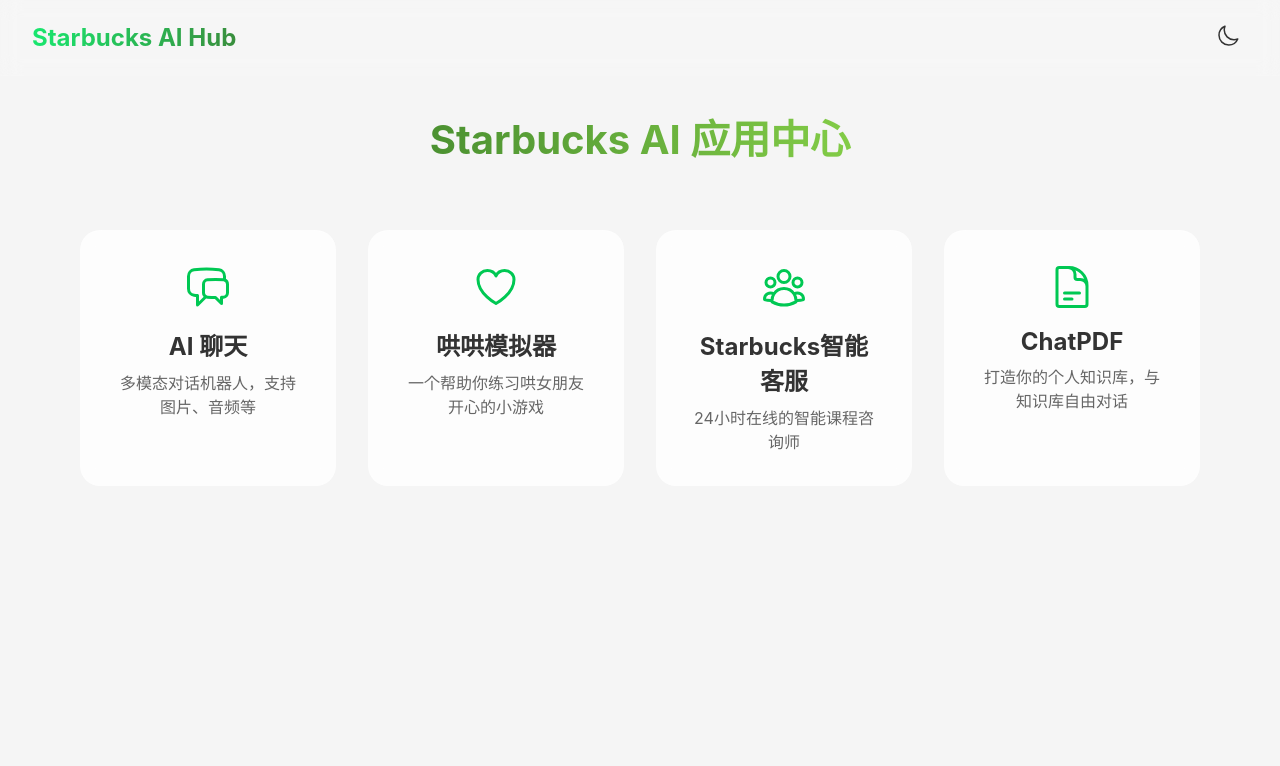
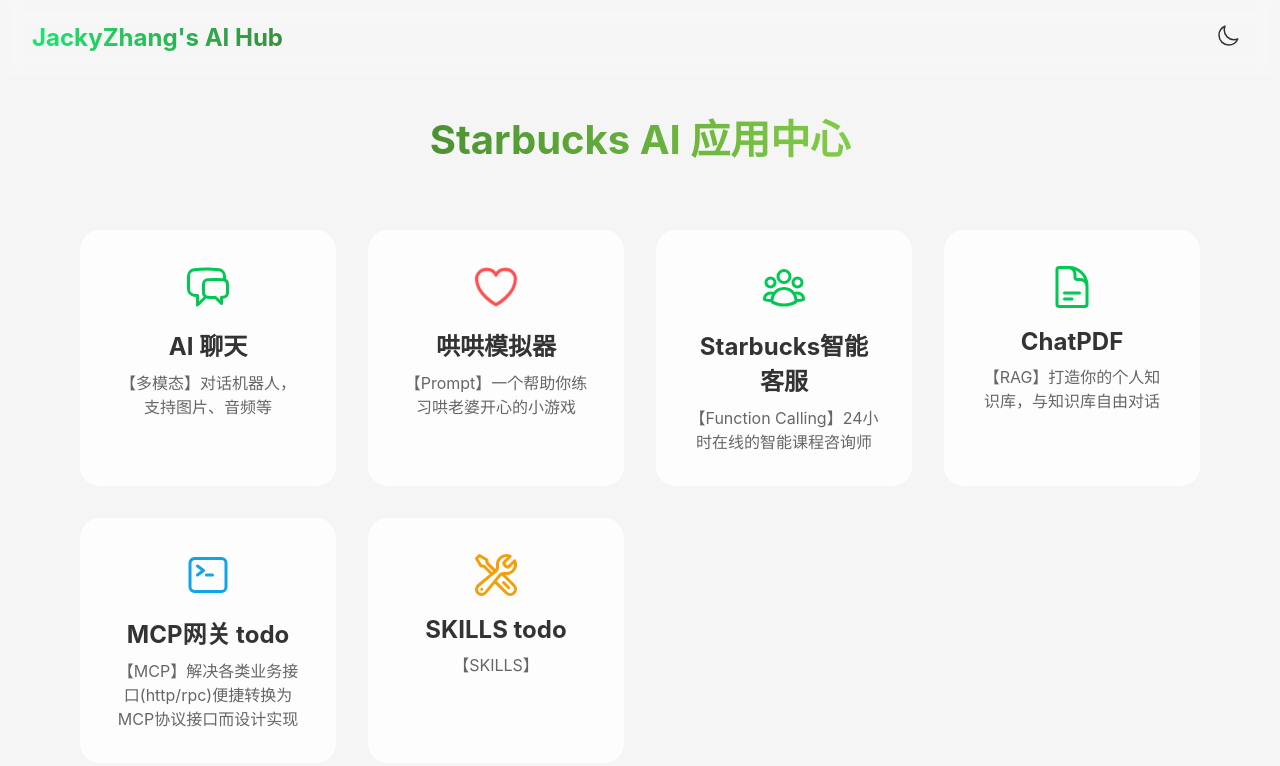
Before and after one commit to Jacky-ZJQ/spring-ai-portal, a Vue app: page / in a window 1280 px wide. Shown: the top 766 px of the page. Built offline with nearby package versions, Linux system fonts and the light colour scheme; the HTML template or start-up script is replaced by a standard one.

Commit message:
添加代办mcp和skills

```diff
--- a/src/App.vue
+++ b/src/App.vue
@@ -27,7 +27,7 @@
 <template>
   <div class="app" :class="{ 'dark': isDark }">
     <nav class="navbar">
-      <router-link to="/" class="logo">Starbucks AI Hub</router-link>
+      <router-link to="/" class="logo">JackyZhang's AI Hub</router-link>
       <button @click="toggleDark()" class="theme-toggle">
         <SunIcon v-if="isDark" class="icon" />
         <MoonIcon v-else class="icon" />
--- a/src/views/Home.vue
+++ b/src/views/Home.vue
@@ -10,7 +10,7 @@
           class="card"
         >
           <div class="card-content">
-            <component :is="app.icon" class="icon" />
+            <component :is="app.icon" :class="['icon', app.iconClass]" />
             <h2>{{ app.title }}</h2>
             <p>{{ app.description }}</p>
           </div>
@@ -27,7 +27,9 @@
   ChatBubbleLeftRightIcon,
   HeartIcon,
   UserGroupIcon,
-  DocumentTextIcon
+  DocumentTextIcon,
+  CommandLineIcon,
+  WrenchScrewdriverIcon
 } from '@heroicons/vue/24/outline'
 
 const isDark = useDark()
@@ -36,14 +38,14 @@
   {
     id: 1,
     title: 'AI 聊天',
-    description: '多模态对话机器人，支持图片、音频等',
+    description: '【多模态】对话机器人，支持图片、音频等',
     route: '/ai-chat',
     icon: ChatBubbleLeftRightIcon
   },
   {
     id: 2,
     title: '哄哄模拟器',
-    description: '一个帮助你练习哄女朋友开心的小游戏',
+    description: '【Prompt】一个帮助你练习哄老婆开心的小游戏',
     route: '/game',
     icon: HeartIcon,
     iconClass: 'heart-icon'
@@ -51,16 +53,32 @@
   {
     id: 3,
     title: 'Starbucks智能客服',
-    description: '24小时在线的智能课程咨询师',
+    description: '【Function Calling】24小时在线的智能课程咨询师',
     route: '/customer-service',
     icon: UserGroupIcon
   },
   {
     id: 4,
     title: 'ChatPDF',
-    description: '打造你的个人知识库，与知识库自由对话',
+    description: '【RAG】打造你的个人知识库，与知识库自由对话',
     route: '/chat-pdf',
     icon: DocumentTextIcon
+  },
+  {
+    id: 5,
+    title: 'MCP网关 todo',
+    description: '【MCP】解决各类业务接口(http/rpc)便捷转换为MCP协议接口而设计实现',
+    route: '/chat-pdf',
+    icon: CommandLineIcon,
+    iconClass: 'mcp-icon'
+  },
+  {
+    id: 6,
+      title: 'SKILLS todo',
+      description: '【SKILLS】',
+      route: '/chat-pdf',
+      icon: WrenchScrewdriverIcon,
+      iconClass: 'skills-icon'
   }
 ])
 </script>
@@ -149,6 +167,14 @@
         color: #ff4d4f;
         animation: pulse 1.5s ease-in-out infinite;
       }
+
+      &.mcp-icon {
+        color: #0ea5e9;
+      }
+
+      &.skills-icon {
+        color: #f59e0b;
+      }
     }
 
     h2 {
```
